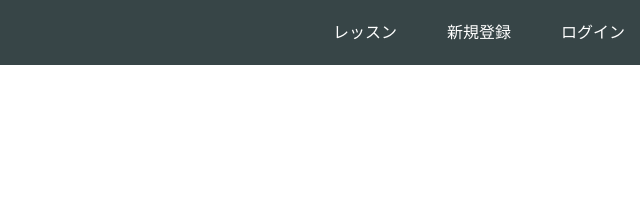
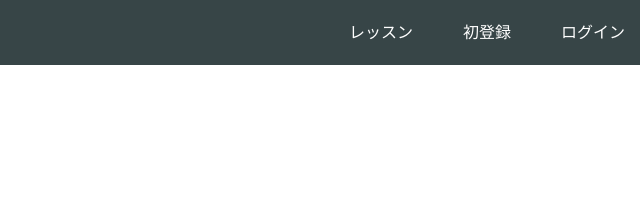
Before and after one commit to knkysmr/https-knkysmr.github.io, a plain HTML site: page index.html in a window 1280 px wide. Shown: the top 207 px of the page, 640-1280 px from the left. Drawn offline with Linux system fonts and the light colour scheme.

Commit message:
Update index.html

```diff
--- a/index.html
+++ b/index.html
@@ -16,7 +16,7 @@
       <span class="fa fa-bars menu-icon"></span>
       <div class="header-right">
         <a href="#">レッスン</a>
-        <a href="#">新規登録</a>
+        <a href="#">初登録</a>
         <a href="#" class="login">ログイン</a>
       </div>
     </div>
```
